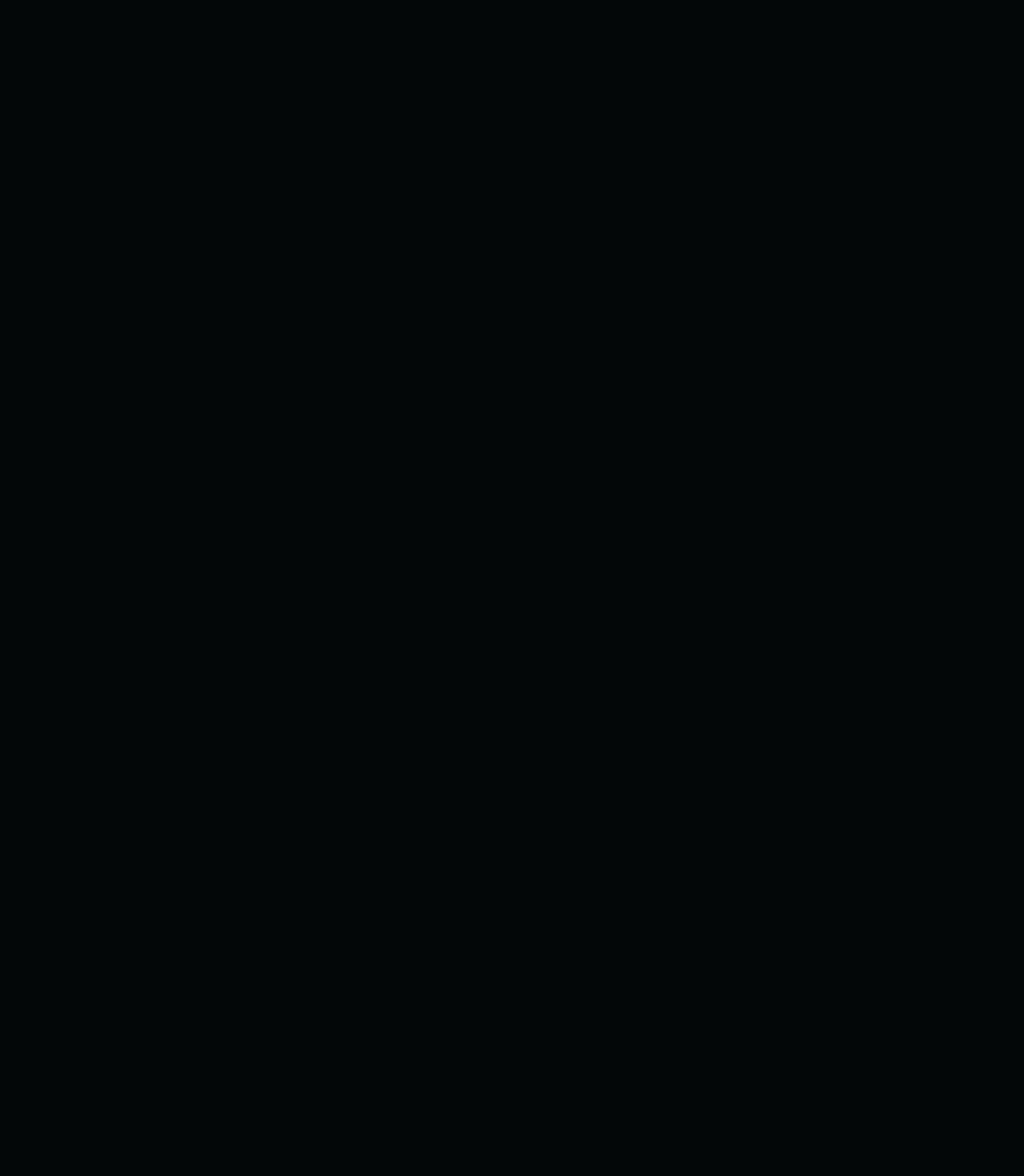
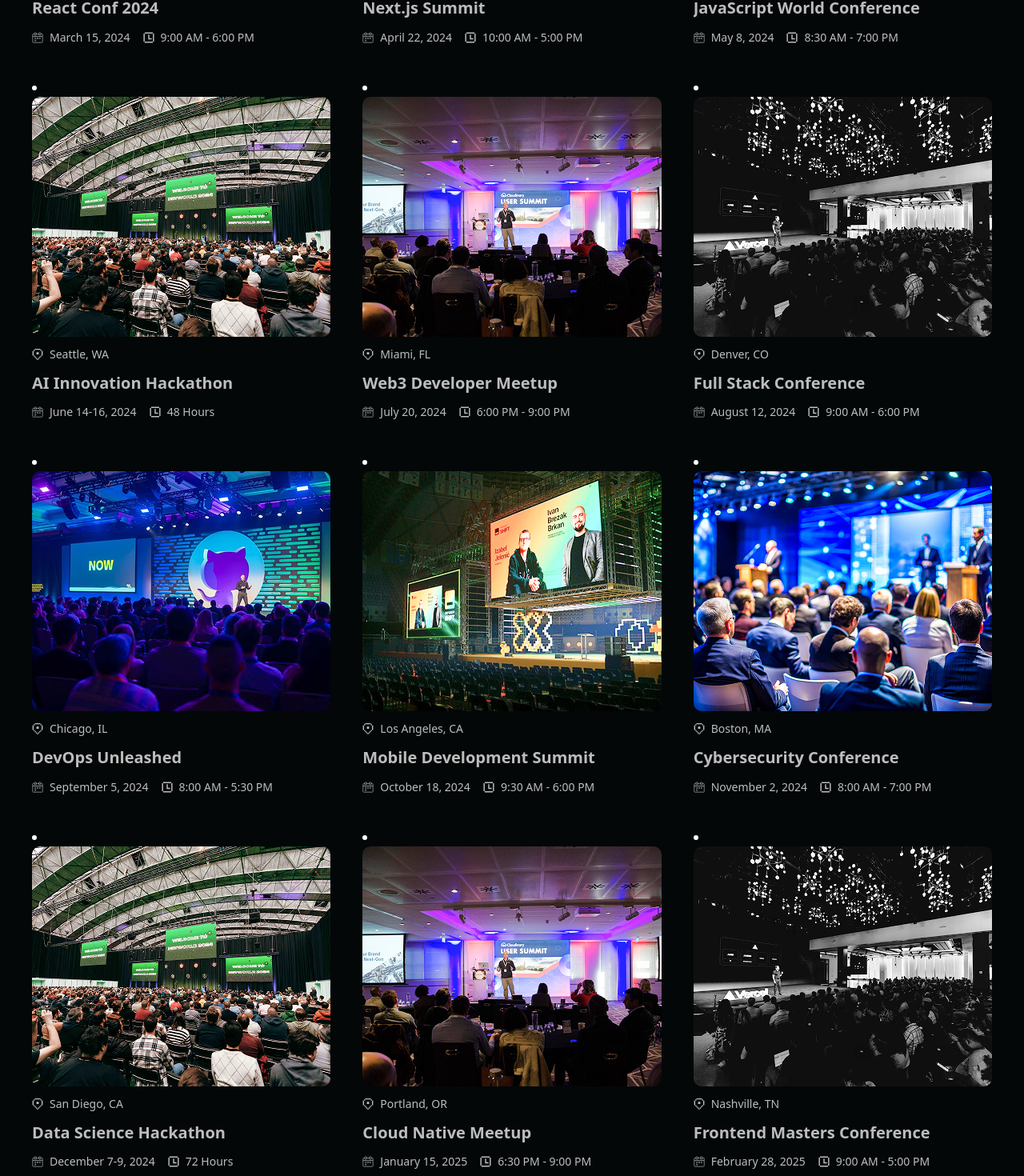
Before and after one commit to Coded-Adil/Tech-Nest, a Next.js app: page / in a window 1280 px wide. Shown: the part 859-2329 px from the top of the page at 80% size. Before the commit the page ends 800 px from the top, so only its background shows below. Built offline with nearby package versions, Linux system fonts and the light colour scheme; a web font is replaced by a local one.

Commit message:
Added Event Cards

```diff
--- a/app/page.tsx
+++ b/app/page.tsx
@@ -1,4 +1,6 @@
+import EventCard from "@/components/EventCard";
 import ExploreBtn from "@/components/ExploreBtn";
+import { events } from "@/lib/constants";
 
 const page = () => {
   return (
@@ -13,8 +15,10 @@
 
         <ul className="events">
           {
-            [1, 2, 3, 4, 5].map((event) => (
-              <li key={event}>Event {event}</li>
+            events.map((event) => (
+              <li key={event.title}>
+                <EventCard {...event} />
+              </li>
             ))
           }
         </ul>
--- /dev/null
+++ b/components/EventCard.tsx
@@ -0,0 +1,56 @@
+import Image from "next/image";
+import Link from "next/link";
+
+interface Props {
+    title: string;
+    image: string;
+    slug: string;
+    location: string;
+    date: string;
+    time: string;
+}
+
+const EventCard = ({ title, image, slug, location, date, time }: Props) => {
+    return (
+        <div>
+            <Link href={`/events/${slug}`} id="event-card">
+                <Image src={image} alt={title} width={410} height={300} className="poster" />
+
+                <div className="flex flex-row gap-2">
+                    <Image
+                        src="/icons/pin.svg"
+                        alt="location"
+                        width={14}
+                        height={14}
+                    />
+                    <p className="location">{location}</p>
+                </div>
+
+                <p className="title">{title}</p>
+
+                <div className="datetime">
+                    <div>
+                        <Image
+                            src="/icons/calendar.svg"
+                            alt="calendar"
+                            width={14}
+                            height={14}
+                        />
+                        <p>{date}</p>
+                    </div>
+                    <div>
+                        <Image
+                            src="/icons/clock.svg"
+                            alt="clock"
+                            width={14}
+                            height={14}
+                        />
+                        <p>{time}</p>
+                    </div>
+                </div>
+            </Link>
+        </div>
+    );
+};
+
+export default EventCard;
--- /dev/null
+++ b/lib/constants.tsx
@@ -0,0 +1,98 @@
+export const events = [
+    {
+        slug: "react-conf-2024",
+        image: "/images/event1.png",
+        title: "React Conf 2024",
+        location: "San Francisco, CA",
+        date: "March 15, 2024",
+        time: "9:00 AM - 6:00 PM",
+    },
+    {
+        slug: "nextjs-summit",
+        image: "/images/event2.png",
+        title: "Next.js Summit",
+        location: "Austin, TX",
+        date: "April 22, 2024",
+        time: "10:00 AM - 5:00 PM",
+    },
+    {
+        slug: "javascript-world",
+        image: "/images/event3.png",
+        title: "JavaScript World Conference",
+        location: "New York, NY",
+        date: "May 8, 2024",
+        time: "8:30 AM - 7:00 PM",
+    },
+    {
+        slug: "ai-hackathon-2024",
+        image: "/images/event4.png",
+        title: "AI Innovation Hackathon",
+        location: "Seattle, WA",
+        date: "June 14-16, 2024",
+        time: "48 Hours",
+    },
+    {
+        slug: "web3-developer-meetup",
+        image: "/images/event5.png",
+        title: "Web3 Developer Meetup",
+        location: "Miami, FL",
+        date: "July 20, 2024",
+        time: "6:00 PM - 9:00 PM",
+    },
+    {
+        slug: "fullstack-conference",
+        image: "/images/event6.png",
+        title: "Full Stack Conference",
+        location: "Denver, CO",
+        date: "August 12, 2024",
+        time: "9:00 AM - 6:00 PM",
+    },
+    {
+        slug: "devops-unleashed",
+        image: "/images/event1.png",
+        title: "DevOps Unleashed",
+        location: "Chicago, IL",
+        date: "September 5, 2024",
+        time: "8:00 AM - 5:30 PM",
+    },
+    {
+        slug: "mobile-dev-summit",
+        image: "/images/event2.png",
+        title: "Mobile Development Summit",
+        location: "Los Angeles, CA",
+        date: "October 18, 2024",
+        time: "9:30 AM - 6:00 PM",
+    },
+    {
+        slug: "cybersecurity-conference",
+        image: "/images/event3.png",
+        title: "Cybersecurity Conference",
+        location: "Boston, MA",
+        date: "November 2, 2024",
+        time: "8:00 AM - 7:00 PM",
+    },
+    {
+        slug: "data-science-hackathon",
+        image: "/images/event4.png",
+        title: "Data Science Hackathon",
+        location: "San Diego, CA",
+        date: "December 7-9, 2024",
+        time: "72 Hours",
+    },
+    {
+        slug: "cloud-native-meetup",
+        image: "/images/event5.png",
+        title: "Cloud Native Meetup",
+        location: "Portland, OR",
+        date: "January 15, 2025",
+        time: "6:30 PM - 9:00 PM",
+    },
+    {
+        slug: "frontend-masters",
+        image: "/images/event6.png",
+        title: "Frontend Masters Conference",
+        location: "Nashville, TN",
+        date: "February 28, 2025",
+        time: "9:00 AM - 5:00 PM",
+    },
+];
```
